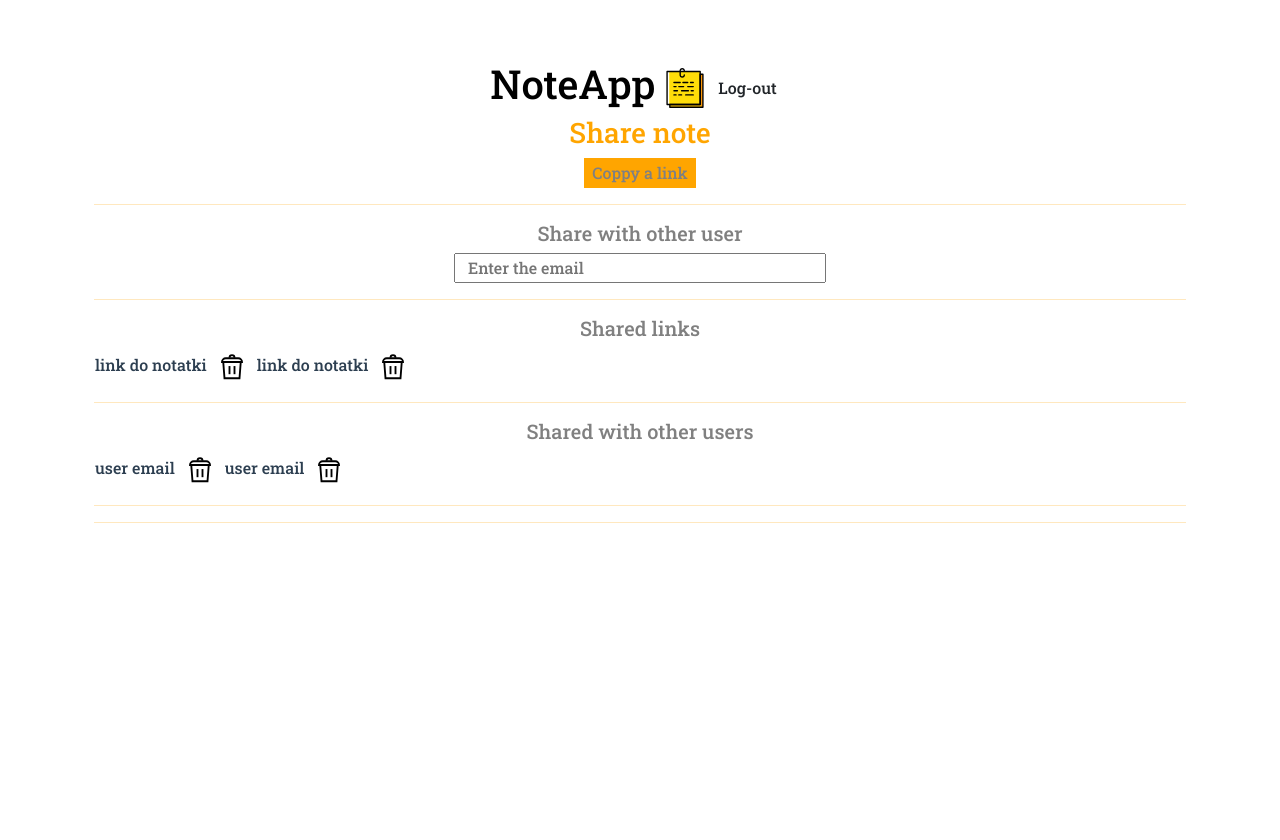
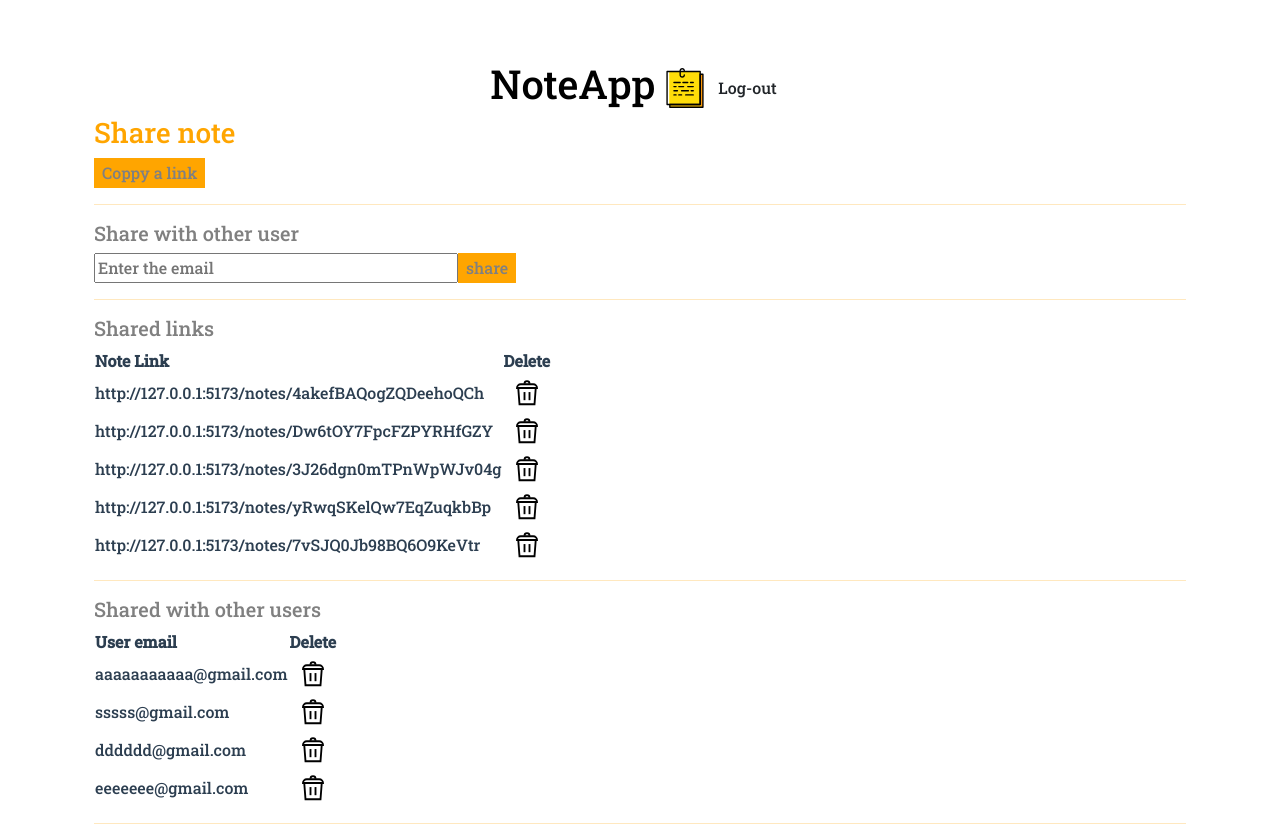
Before and after one commit to jcebo/note_spa, a Vue app in the folder note-spa/: page /share/1 in a window 1280 px wide. Before the commit the page ends 800 px from the top, so only its background shows below. Built offline with nearby package versions, Linux system fonts and the light colour scheme; no server answers; sample sign-in values are in the browser's storage.

Commit message:
visual improvements for sharing notes view

```diff
--- a/note-spa/src/views/ShareNote.vue
+++ b/note-spa/src/views/ShareNote.vue
@@ -4,65 +4,116 @@
 import { doc, getDoc, deleteDoc } from "firebase/firestore";
 import { db, auth } from "../main.js";
 
+export default {
+  name: 'MyTableComponent',
+  data() {
+    return {
+      sharedLinksList: [
+        { link: 'http://127.0.0.1:5173/notes/4akefBAQogZQDeehoQCh' },
+        { link: 'http://127.0.0.1:5173/notes/Dw6tOY7FpcFZPYRHfGZY' },
+        { link: 'http://127.0.0.1:5173/notes/3J26dgn0mTPnWpWJv04g' },
+        { link: 'http://127.0.0.1:5173/notes/yRwqSKelQw7EqZuqkbBp' },
+        { link: 'http://127.0.0.1:5173/notes/7vSJQ0Jb98BQ6O9KeVtr' }
+      ],
+      sharedUsersList: [
+        { link: 'aaaaaaaaaaa@gmail.com' },
+        { link: 'sssss@gmail.com' },
+        { link: 'dddddd@gmail.com' },
+        { link: 'eeeeeee@gmail.com' },
+      ]
+    };
+  },
+  methods: {
+
+    shareNoteLink() {
+      // Delete note logic here
+    },
+    shareByEmail() {
+      // Delete note logic here
+    },
+    deleteSharedLink() {
+      // Delete note logic here
+    },
+    deleteSharedUser() {
+      // Delete note logic here
+    }
+
+
+  }
+};
+
 </script>
 
 <template>
-
-  <div class="container">
+  <div class="container" style="text-align: left;">
     <h3  style="color:orange; text-justify: inter-word;">
         Share note
     </h3>
-    <button @click.prevent="deleteNote" style="color: gray; background-color: orange; border-color: transparent" type="submit">
+    <button @click.prevent="shareNoteLink" style="color: gray; background-color: orange; border-color: transparent" type="submit">
         <div>Coppy a link</div>
     </button>
 
     <hr style="color: orange"/>
-    <h5 class="card-text" style="color:gray;">
+    <h5 class="card-text" style="color:gray; align-self: left;">
         Share with other user
     </h5>
-    <div class="row justify-content-md-center">
+    <div>
         <input class="col-sm-4" type="text" placeholder="Enter the email" v-model="email" />
+        <button @click.prevent="shareByEmail" style="color: gray; background-color: orange; border-color: transparent" type="submit">
+            <div>share</div>
+        </button>
     </div>
 
     <hr style="color: orange"/>
     <h5 class="card-text" style="color:gray;">
         Shared links
     </h5>
+    <div>
+        <table>
+        <thead>
             <tr>
-        <td>link do notatki</td>
+            <th>Note Link</th>
+            <th>Delete</th>
+            </tr>
+        </thead>
+        <tbody>
+            <tr v-for="(note, index) in sharedLinksList" :key="index">
+            <td>{{ note.link }}</td>
             <td>
-            <button @click.prevent="deleteNote" style="color: transparent; background-color: transparent; border-color: transparent" type="submit">
-                    <img style="width: 30px" src = "../assets/trash-bin.svg"/></button>
-        </td>
-        <td>link do notatki</td>
-        <td>
-            <button @click.prevent="deleteNote" style="color: transparent; background-color: transparent; border-color: transparent" type="submit">
-                    <img style="width: 30px" src = "../assets/trash-bin.svg"/></button>
+                <button @click.prevent="deleteSharedLink" style="color: transparent; background-color: transparent; border-color: transparent" type="submit">
+                <img style="width: 30px" src="../assets/trash-bin.svg"/>
+                </button>
             </td>
             </tr>
+        </tbody>
+        </table>
+    </div>
+
 
     <hr style="color: orange"/>
     <h5 class="card-text" style="color:gray;">
         Shared with other users
     </h5>
+    <div>
+        <table>
+        <thead>
             <tr>
-        <td>user email</td>
+            <th>User email</th>
+            <th>Delete</th>
+            </tr>
+        </thead>
+        <tbody>
+            <tr v-for="(note, index) in sharedUsersList" :key="index">
+            <td>{{ note.link }}</td>
             <td>
-            <button @click.prevent="deleteNote" style="color: transparent; background-color: transparent; border-color: transparent" type="submit">
-                    <img style="width: 30px" src = "../assets/trash-bin.svg"/></button>
-        </td>
-        <td>user email</td>
-        <td>
-            <button @click.prevent="deleteNote" style="color: transparent; background-color: transparent; border-color: transparent" type="submit">
-                    <img style="width: 30px" src = "../assets/trash-bin.svg"/></button>
+                <button @click.prevent="deleteSharedUser" style="color: transparent; background-color: transparent; border-color: transparent" type="submit">
+                <img style="width: 30px" src="../assets/trash-bin.svg"/>
+                </button>
             </td>
             </tr>
-
-    <hr style="color: orange"/>
-
-
-
-
+        </tbody>
+        </table>
+    </div>
 
     <hr style="color: orange"/>
 
```
Lines whose indentation alone changed are shown as unchanged.
